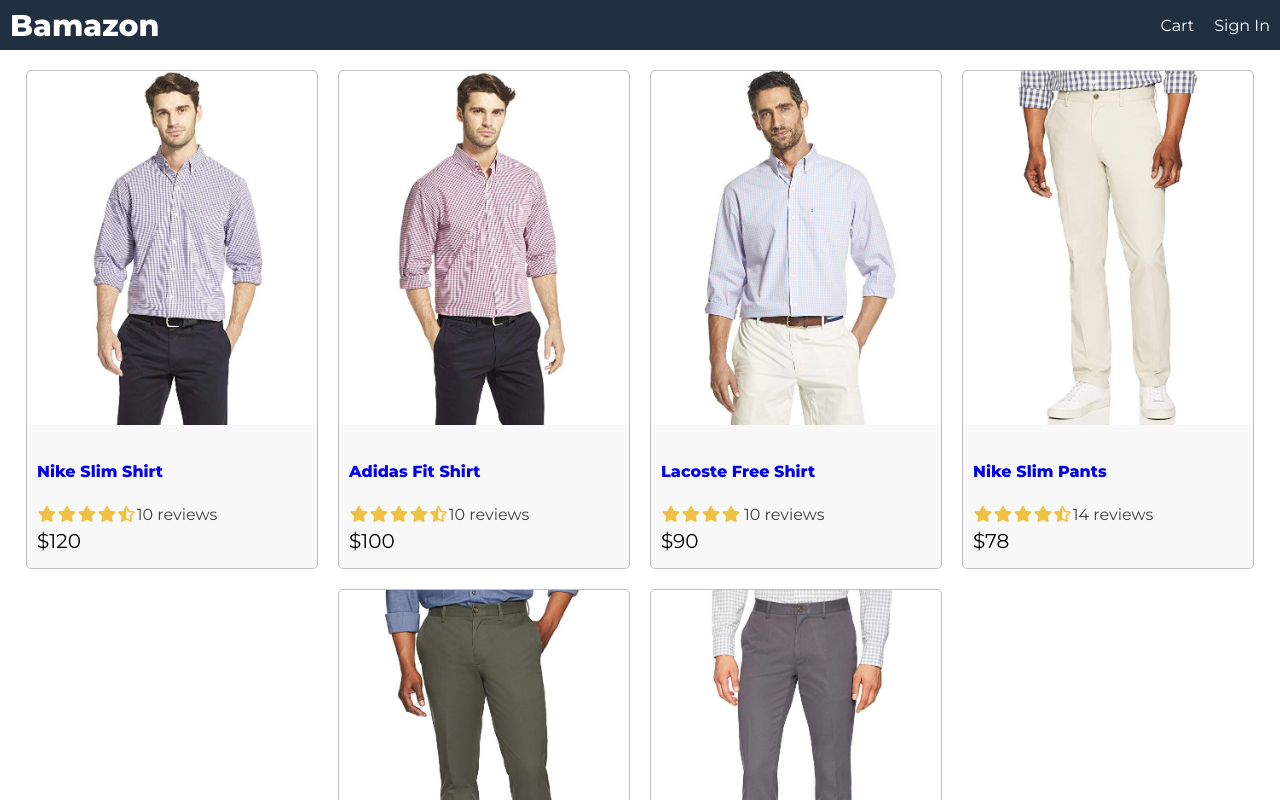
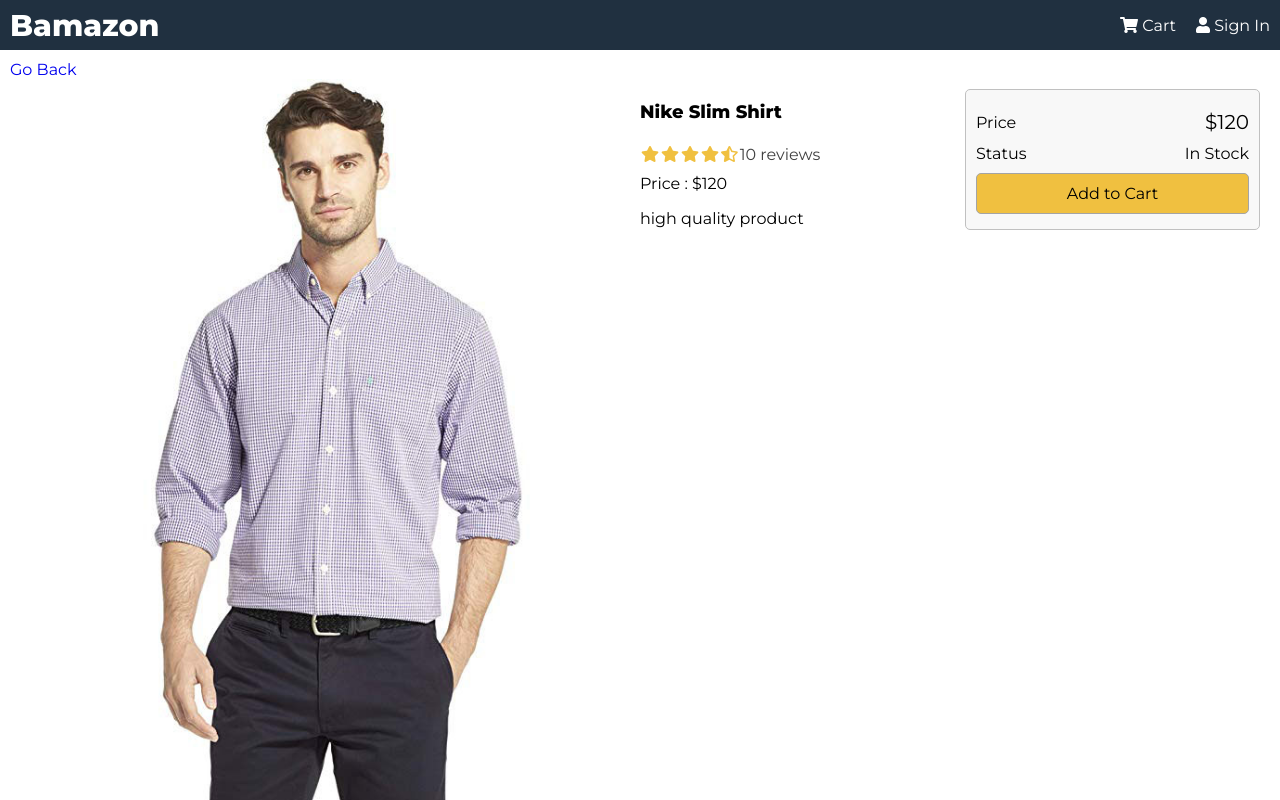
Before and after one commit to jsilver88/Bamazon, a React (Create React App) app in the folder frontend/: page /product/1 in a window 1280 px wide. Shown: the top 800 px of the page. Built offline with nearby package versions, Linux system fonts and the light colour scheme.

Commit message:
created single product page with css styling

```diff
--- a/frontend/package.json
+++ b/frontend/package.json
@@ -8,6 +8,7 @@
     "@testing-library/user-event": "^12.6.0",
     "react": "^17.0.1",
     "react-dom": "^17.0.1",
+    "react-router-dom": "^5.2.0",
     "react-scripts": "4.0.1",
     "web-vitals": "^0.2.4"
   },
--- a/frontend/src/App.js
+++ b/frontend/src/App.js
@@ -1,9 +1,11 @@
 import React from 'react';
-import Product from './components/Product';
-import data from './data';
+import { BrowserRouter as Router, Route } from 'react-router-dom';
+import HomeScreen from './screens/HomeScreen';
+import ProductScreen from './screens/ProductScreen';
 
 const App = () => {
   return (
+    <Router>
       <div className='grid-container'>
         <header className='row'>
           <div>
@@ -12,23 +14,25 @@
             </a>
           </div>
           <div>
-          <a href='/cart'>Cart</a>
-          <a href='/signin'>Sign In</a>
+            <a href='/cart'>
+              <i className='fas fa-shopping-cart'></i> Cart
+            </a>
+            <a href='/signin'>
+              <i className='fas fa-user'></i> Sign In
+            </a>
           </div>
         </header>
 
         <main>
-        <div className='row center'>
-          {data.products.map((product) => (
-            <Product key={product._id} product={product}></Product>
-          ))}
-        </div>
+          <Route path='/product/:id' component={ProductScreen}></Route>
+          <Route path='/' component={HomeScreen} exact></Route>
         </main>
 
         <footer className='row center'>
           Copyright &copy; All Rights Reserved.
         </footer>
       </div>
+    </Router>
   );
 };
 
--- a/frontend/src/components/Rating.js
+++ b/frontend/src/components/Rating.js
@@ -11,7 +11,7 @@
               ? 'fa fa-star'
               : rating >= 0.5
               ? 'fa fa-star-half-alt'
-              : 'fa fa-star-o'
+              : 'fa far-star'
           }
         ></i>
       </span>
@@ -22,7 +22,7 @@
               ? 'fa fa-star'
               : rating >= 1.5
               ? 'fa fa-star-half-alt'
-              : 'fa fa-star-o'
+              : 'far fa-star'
           }
         ></i>
       </span>
@@ -33,7 +33,7 @@
               ? 'fa fa-star'
               : rating >= 2.5
               ? 'fa fa-star-half-alt'
-              : 'fa fa-star-o'
+              : 'far fa-star'
           }
         ></i>
       </span>
@@ -44,7 +44,7 @@
               ? 'fa fa-star'
               : rating >= 3.5
               ? 'fas fa-star-half-alt'
-              : 'fa fa-star-o'
+              : 'far fa-star'
           }
         ></i>
       </span>
@@ -55,7 +55,7 @@
               ? 'fa fa-star'
               : rating >= 4.5
               ? 'fas fa-star-half-alt'
-              : 'fa fa-star-o'
+              : 'far fa-star'
           }
         ></i>
       </span>
--- a/frontend/src/data.js
+++ b/frontend/src/data.js
@@ -6,6 +6,7 @@
       category: 'Shirts',
       image: '/images/p1.jpg',
       price: 120,
+      countInStock: 10,
       brand: 'Nike',
       rating: 4.5,
       numReviews: 10,
@@ -17,6 +18,7 @@
       category: 'Shirts',
       image: '/images/p2.jpg',
       price: 100,
+      countInStock: 20,
       brand: 'Adidas',
       rating: 4.5,
       numReviews: 10,
@@ -28,6 +30,7 @@
       category: 'Shirts',
       image: '/images/p3.jpg',
       price: 90,
+      countInStock: 0,
       brand: 'Lacoste',
       rating: 4.0,
       numReviews: 10,
@@ -39,6 +42,7 @@
       category: 'Pants',
       image: '/images/p4.jpg',
       price: 78,
+      countInStock: 15,
       brand: 'Nike',
       rating: 4.5,
       numReviews: 14,
@@ -50,6 +54,7 @@
       category: 'Pants',
       image: '/images/p5.jpg',
       price: 65,
+      countInStock: 5,
       brand: 'Puma',
       rating: 4.5,
       numReviews: 10,
@@ -61,6 +66,7 @@
       category: 'Pants',
       image: '/images/p6.jpg',
       price: 139,
+      countInStock: 12,
       brand: 'Adidas',
       rating: 4.0,
       numReviews: 6,
--- a/frontend/src/index.css
+++ b/frontend/src/index.css
@@ -63,6 +63,40 @@
   color: #ff8000;
 }
 
+ul {
+  padding: 0;
+  margin: 0;
+  list-style: none;
+}
+
+li {
+  margin-top: 1rem;
+}
+
+button {
+  padding: 1rem;
+  border-radius: 0.5rem;
+  border: 0.1rem solid #a4a4a4;
+  font-size: 1.6rem;
+  font-family: 'Montserrat', sans-serif;
+  -webkit-font-smoothing: antialiased;
+  -moz-osx-font-smoothing: grayscale;
+  background-color: #f8f8f8;
+  cursor: pointer;
+}
+
+button:hover {
+  border: 0.1rem solid #404040;
+}
+
+button.primary {
+  background-color: #f0c040;
+}
+
+button.block {
+  width: 100%;
+}
+
 /* Header */
 header a {
   color: #fff;
@@ -86,6 +120,18 @@
   justify-content: center;
 }
 
+.row.top {
+  align-items: flex-start;
+}
+
+.col-1 {
+  flex: 1 1 25rem;
+}
+
+.col-2 {
+  flex: 2 1 50rem;
+}
+
 /* Images */
 img {
   border-radius: 0.5rem;
@@ -93,6 +139,10 @@
 
 img.medium {
   max-width: 29rem;
+  width: 100%;
+}
+
+img.large {
   width: 100%;
 }
 
@@ -124,3 +174,12 @@
 .rating span:last-child {
   color: #404040;
 }
+
+/* Alert */
+.success {
+  color: #20a020;
+}
+
+.error {
+  color: #a02020;
+}
--- /dev/null
+++ b/frontend/src/screens/HomeScreen.js
@@ -0,0 +1,17 @@
+import React from 'react';
+import Product from '../components/Product';
+import data from '../data';
+
+const HomeScreen = () => {
+  return (
+    <div>
+      <div className='row center'>
+        {data.products.map((product) => (
+          <Product key={product._id} product={product}></Product>
+        ))}
+      </div>
+    </div>
+  );
+};
+
+export default HomeScreen;
--- /dev/null
+++ b/frontend/src/screens/ProductScreen.js
@@ -0,0 +1,64 @@
+import React from 'react';
+import { Link } from 'react-router-dom';
+import Rating from '../components/Rating';
+import data from '../data';
+
+const ProductScreen = (props) => {
+  const product = data.products.find((x) => x._id == props.match.params.id);
+  if (!product) {
+    return <div>Product Not Found</div>;
+  }
+  return (
+    <div>
+      <Link to='/'>Go Back</Link>
+      <div className='row top'>
+        <div className='col-2'>
+          <img className='large' src={product.image} alt={product.name} />
+        </div>
+        <div className='col-1'>
+          <ul>
+            <li>
+              <h1>{product.name}</h1>
+            </li>
+            <li>
+              <Rating rating={product.rating} numReviews={product.numReviews} />
+            </li>
+            <li>Price : ${product.price}</li>
+            <li>
+              <p>{product.description}</p>
+            </li>
+          </ul>
+        </div>
+        <div className='col-1'>
+          <div className='card card-body'>
+            <ul>
+              <li>
+                <div className='row'>
+                  <div>Price</div>
+                  <div className='price'>${product.price}</div>
+                </div>
+              </li>
+              <li>
+                <div className='row'>
+                  <div>Status</div>
+                  <div>
+                    {product.countInStock > 0 ? (
+                      <span classname='success'>In Stock</span>
+                    ) : (
+                      <span className='error'>Out of Stock</span>
+                    )}
+                  </div>
+                </div>
+              </li>
+              <li>
+                <button className='primary block'>Add to Cart</button>
+              </li>
+            </ul>
+          </div>
+        </div>
+      </div>
+    </div>
+  );
+};
+
+export default ProductScreen;
```
Also changed, not shown: frontend/public/index.html (+1 -21 lines), 2 other files (tests, documents, lock files or other folders). Lines whose indentation alone changed are shown as unchanged.
